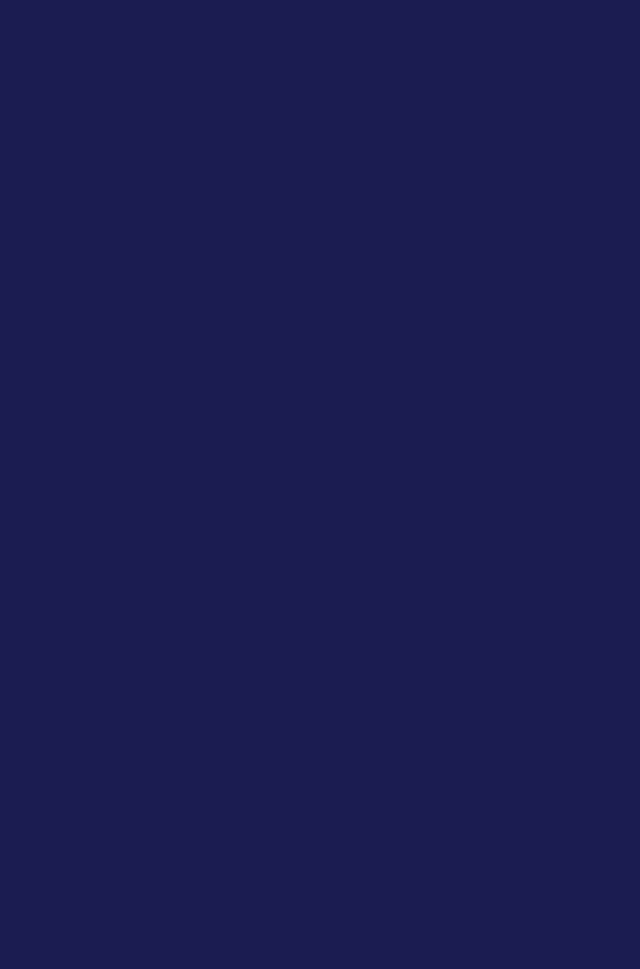
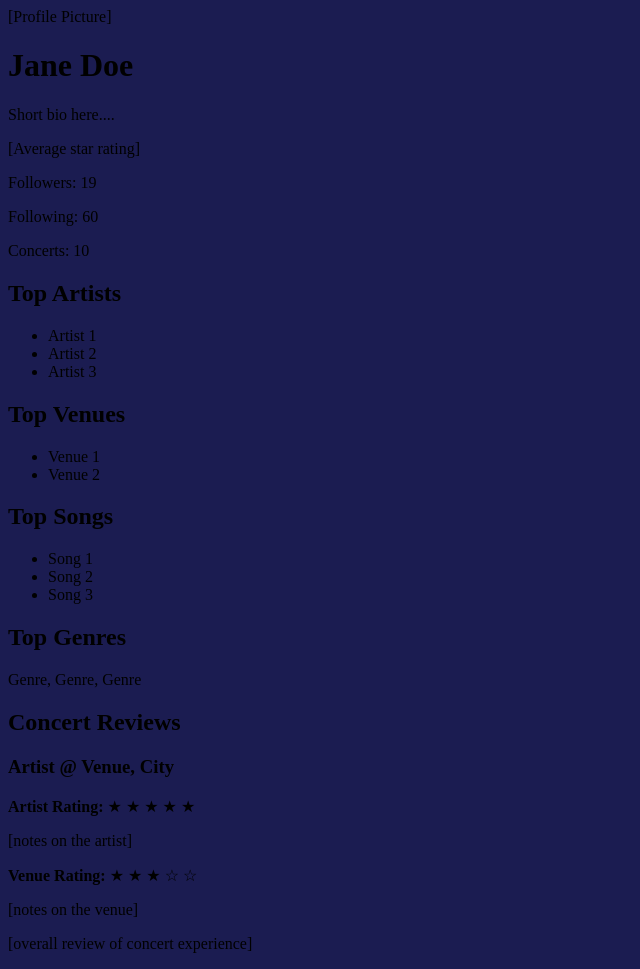
Before and after one commit to starey6789/Web-Development-2-SLP-SheCodes, a plain HTML site: page personalProfilePage/personalProfile.html in a window 1280 px wide. Shown: the whole page, without its empty margins (0-640 px from the left). Before the commit the page ends 800 px from the top, so only its background shows below. Drawn offline with Linux system fonts and the light colour scheme; files that its build step writes are made by us from their sources.

Commit message:
added basic sectioning to profile page

```diff
--- a/personalProfilePage/personalProfile.html
+++ b/personalProfilePage/personalProfile.html
@@ -13,5 +13,77 @@
 
 <body>
 
+    <!-- header bar [ pfp, bio, stats ]-->
+    <header>
+        <div class="profile-header">
+            <div class="profile-picture">[Profile Picture]</div>
+            <div class="profile-info">
+                <h1>Jane Doe</h1>
+                <p class="bio">Short bio here....</p>
+                <div class="average-rating">[Average star rating]</div>
+                <div class="stats">
+                    <p>Followers: 19</p>
+                    <p>Following: 60</p>
+                    <p>Concerts: 10</p>
+                </div>
+            </div>
+        </div>
+    </header>
+
+    <!-- favorites bar [ fav artists, venues, songs, genres ]-->
+    <aside>
+        <section class="top-artists">
+            <h2>Top Artists</h2>
+            <ul>
+                <li>Artist 1</li>
+                <li>Artist 2</li>
+                <li>Artist 3</li>
+            </ul>
+        </section>
+
+        <section class="top-venues">
+            <h2>Top Venues</h2>
+            <ul>
+                <li>Venue 1</li>
+                <li>Venue 2</li>
+            </ul>
+        </section>
+
+        <section class="top-songs">
+            <h2>Top Songs</h2>
+            <ul>
+                <li>Song 1</li>
+                <li>Song 2</li>
+                <li>Song 3</li>
+            </ul>
+        </section>
+
+        <section class="top-genres">
+            <h2>Top Genres</h2>
+            <p>Genre, Genre, Genre</p>
+        </section>
+    </aside>
+
+
+    <!-- reviews -->
+    <main>
+        <h2>Concert Reviews</h2>
+
+        <article class="review">
+            <h3>Artist @ Venue, City</h3>
+            <p><strong>Artist Rating:</strong> ★ ★ ★ ★ ★</p>
+            <p class="artist-review">
+                [notes on the artist]
+            </p>
+            <p><strong>Venue Rating:</strong> ★ ★ ★  ☆ ☆</p>
+            <p class="venue-review">
+                [notes on the venue]
+            </p>
+            <p class="overall-review">
+                [overall review of concert experience]
+            </p>
+        </article>
+    </main>
+
 </body>
 </html>
```
